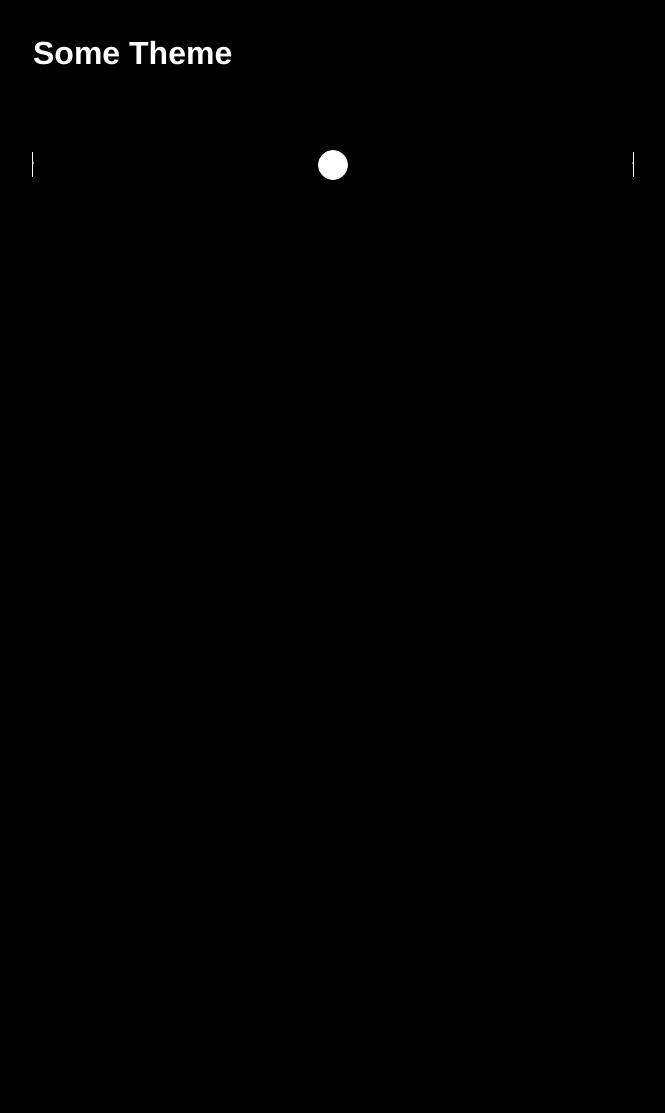
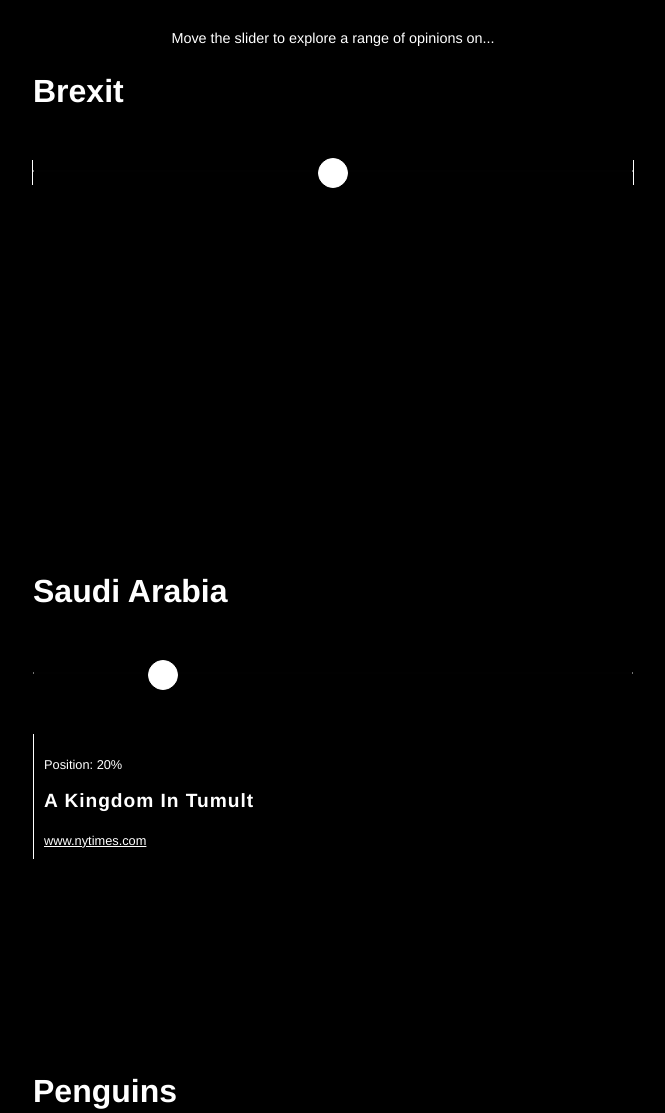
Before and after one commit to georgiamshaw/dfm, a website: page slider.html in a window 1280 px wide. Shown: the top 1113 px of the page, without its empty margins (307-972 px from the left). Before the commit the page ends 800 px from the top, so only its background shows below. Drawn offline with Linux system fonts and the light colour scheme.

Commit message:
Presentable version with dummy data

```diff
--- a/css/styles.css
+++ b/css/styles.css
@@ -2,7 +2,21 @@ body {
   font-family: Helvetica, Sans-Serif;
   background-color: black;
   color: white;
+
 }
+
+.move-slider-container {
+  width: 600px;
+  margin: 30px auto 0px auto;
+  text-align: center;
+
+}
+
+.move-slider {
+  font-size: 0.9em;
+  margin: auto;
+}
+
 
 .article-slider-container {
   width: 600px; /* Needs to match .article-slider-input width */
@@ -25,8 +39,9 @@ body {
   font-size: 2em;
   align-self: baseline;
 
-  margin-bottom: 80px;
+  margin-bottom: 50px;
 }
+
 
 
 .slider-value {
@@ -61,6 +76,7 @@ body {
   line-height: 1.4em;
 }
 
+
 .article-link, .article-position {
   max-width: 90%;
   font-size: 0.8em;
@@ -90,6 +106,108 @@ body {
   margin-top: 60px;
 }
 
+
+
+/* DUMMY */
+
+.move-slider-container-dummy {
+  width: 600px;
+  margin: 30px auto 0px auto;
+  text-align: center;
+
+}
+
+.move-slider-dummy {
+  font-size: 0.9em;
+  margin: auto;
+}
+
+
+.article-slider-container-dummy {
+  width: 600px; /* Needs to match .article-slider-input width */
+  height: 500px;
+  margin: auto;
+  display: flex;
+  flex-direction: column;
+  align-items: center;
+
+}
+
+
+.slider-left_label-dummy, .slider-right_label-dummy {
+  font-size: 0.8em;
+  width: 60px;
+}
+
+
+.article-slider-title-dummy {
+  font-size: 2em;
+  align-self: baseline;
+
+  margin-bottom: 50px;
+}
+
+.slider-value-dummy {
+  font-size: 0.9em;
+  margin-top: -40px;
+  margin-bottom: 20px;
+  /* border-left: 1px white solid; */
+
+  font-style: italic;
+  left: 20%;
+  padding-left: 10px;
+  align-self: flex-end;
+}
+
+.article-container-dummy {
+  width: 300px;
+  height: auto;
+  border-left: 1px white solid;
+  padding: 10px;
+  margin-top: 50px;
+
+  align-self: flex-start;
+}
+
+
+
+
+.article-title-dummy {
+  max-width: 90%;
+  font-size: 1.2em;
+  letter-spacing: 0.05em;
+  line-height: 1.4em;
+}
+
+
+.article-link-dummy, .article-position-dummy {
+  max-width: 90%;
+  font-size: 0.8em;
+  color: white;
+  overflow: hidden;
+
+}
+
+.slider-container-dummy {
+  display: flex;
+  flex-direction: column;
+  align-items: center;
+  height: 25px;
+
+  border-left: 1px white solid;
+  border-right: 1px white solid;
+}
+
+.slider-label-dummy {
+  display: none;
+  font-size: 1em;
+  font-weight: bold;
+}
+
+.slider-input-dummy {
+  width: 600px; /* Needs to match .article-slider-container width */
+  margin-top: 60px;
+}
 
 
 
--- a/js/index.js
+++ b/js/index.js
@@ -4,61 +4,72 @@ const mockData = {
    "left_label": "leave",
    "right_label": "remain",
    "news": [{
-    "source_name": "Lifehacker.com",
-    "title": "What You Should Know About a 'No-Deal' Brexit",
+       "source_name": "Gizmodo.com",
+       "title": "UK Government Plans to Collect 'Targeted and Personalized' Data on Internet Users to Prepare For Brexit: Report",
        "url": "https://lifehacker.com/what-you-should-know-about-a-no-deal-brexit-1837665694",
        "position": "0"
-  }, {
+     },
+     {
        "source_name": "The New York Times",
-    "title": "Your Wednesday Briefing",
-    "url": "https://www.nytimes.com/2019/09/04/briefing/dorian-brexit-ariana-grande.html",
+       "title": "Taliban, Brexit, Juul: Your Monday Evening Briefing",
+       "url": "https://www.nytimes.com/2019/09/09/briefing/taliban-brexit-juul.html",
        "position": "10"
-  }, {
+     },
+     {
+       "source_name": "The New York Times",
+       "title": "Boris Johnson’s Do-or-Die Debacle",
+       "url": "https://www.nytimes.com/2019/09/06/opinion/boris-johnson-brexit-election.html",
+       "position": "20"
+     },
+     {
        "source_name": "Mashable",
        "title": "Portuguese national interrupts TV interview, gives moving speech about Brexit's impact",
        "url": "https://mashable.com/article/brexit-portuguese-national-sky-news-interview/",
-    "position": "20"
-  }, {
+       "position": "30"
+     },
+     {
+       "source_name": "Mashable",
+       "title": "Petition against suspending parliament ahead of Brexit passes 1.3 million signatures",
+       "url": "https://mashable.com/article/brexit-prorogation-petition/",
+       "position": "40"
+     },
+     {
+       "source_name": "BBC News",
+       "title": "UK government to ask Queen to suspend Parliament",
+       "url": "https://www.bbc.co.uk/news/uk-politics-49493632",
+       "position": "50"
+     },
+     {
+       "source_name": "CNN",
+       "title": "Analysis: Trump barges into Britain's Brexit crisis",
+       "url": "https://www.cnn.com/2019/08/28/politics/trump-johnson-brexit/index.html",
+       "position": "60"
+     },
+     {
+       "source_name": "Reuters",
+       "title": "Britain to 'unshackle' officials from most EU meetings ahead of Brexit",
+       "url": "https://www.reuters.com/article/us-britain-eu-meetings-idUSKCN1VA1GH",
+       "position": "70"
+     },
+     {
+       "source_name": "Reuters",
+       "title": "UK getting positive reception from Europe on Brexit plan: Raab",
+       "url": "https://www.reuters.com/article/us-britain-eu-raab-europe-idUSKCN1VO0KG",
+       "position": "80"
+     },
+     {
+       "source_name": "BBC News",
+       "title": "Brexit: Labour urges Parliament recall after no-deal Brexit papers released",
+       "url": "https://www.bbc.co.uk/news/uk-politics-49671566",
+       "position": "90"
+     },
+     {
        "source_name": "The New York Times",
-    "title": "Your Tuesday Briefing",
-    "url": "https://www.nytimes.com/2019/09/03/briefing/boat-fire-brexit-naomi-osaka.html",
-    "position": "30"
-  }, {
-    "source_name": "The New York Times",
-    "title": "Your Thursday Briefing",
-    "url": "https://www.nytimes.com/2019/09/05/briefing/south-carolina-brexit-us-open.html",
-    "position": "40"
-  }, {
-    "source_name": "CNN",
-    "title": "'Fight to the death' in Parliament over Brexit",
-    "url": "https://www.cnn.com/videos/world/2019/09/04/boris-johnson-brexit-parliament-rebel-alliance-vpx.cnn",
-    "position": "50"
-  }, {
-    "source_name": "TechCrunch",
-    "title": "Fitbit, Andela, AfricaTech, startups and Brexit, plus content moderation",
-    "url": "http://techcrunch.com/2019/08/30/fitbit-andela-africatech-startups-and-brexit-plus-content-moderation/",
-    "position": "60"
-  }, {
-    "source_name": "The New York Times",
-    "title": "Taliban, Brexit, Juul: Your Monday Evening Briefing",
-    "url": "https://www.nytimes.com/2019/09/09/briefing/taliban-brexit-juul.html",
-    "position": "70"
-  }, {
-    "source_name": "BBC News",
-    "title": "Brexit: What happened on Thursday?",
-    "url": "https://www.bbc.co.uk/news/av/uk-politics-49601230/brexit-what-happened-on-thursday",
-    "position": "80"
-  }, {
-    "source_name": "The New York Times",
-    "title": "Your Wednesday Briefing",
-    "url": "https://www.nytimes.com/2019/09/04/briefing/dorian-brexit-ariana-grande.html",
-    "position": "90"
-  }, {
-    "source_name": "BBC News",
-    "title": "Brexit: What happened on Monday?",
-    "url": "https://www.bbc.co.uk/news/av/uk-politics-49558313/brexit-what-happened-on-monday",
+       "title": "Boris Johnson Shortens the Fuse on Brexit",
+       "url": "https://www.nytimes.com/2019/08/28/opinion/brexit-parliament.html",
        "position": "100"
-  }]
+     }
+   ]
  }
 
 // POPULATE PAGE
--- a/slider.html
+++ b/slider.html
@@ -11,22 +11,19 @@
   </head>
   <body>
 
+    <section class="move-slider-container">
+    <p class="move-slider">Move the slider to explore a range of opinions on...</p>
+  </section>
+
     <section class="article-slider-container">
 
-      <h1 class="article-slider-title">Some Theme</h1>
+      <h1 class="article-slider-title">Brexit</h1>
 
-      <!-- Slider with step 1 -->
-      <!-- <p class="slider-left_label">Left</p>
-      <p class="slider-right_label">Right</p> -->
-      <!-- <p class="slider-value">Position: 50%</p> -->
       <section class="slider-container">
-
-
 
         <label class="slider-label" for="sentiment">Sentiment</label>
         <input class="slider-input" type="range" name="sentiment"
                min="0" max="100" value="50" step="10">
-
 
         <!-- <section class="article-container" style="display: block" id="20">
           <h2 class="article-title">David Cameron's Brexit Bust</h1>
@@ -34,17 +31,43 @@
             www.nytimes.com
           </a>
         </section> -->
+      </section>
+
+    </section>
 
 
-
-      </section>
+      <section class="article-slider-container-dummy" id="dummy">
+        <h1 class="article-slider-title-dummy">Saudi Arabia</h1>
+        <section class="slider-containe-dummy">
+          <label class="slider-label-dummy" for="sentiment">Sentiment</label>
+          <input class="slider-input-dummy" type="range" name="sentiment"
+                 min="0" max="100" value="20" step="10">
+            <section class="article-container-dummy" style="display: block" id="20">
+            <p class="article-position-dummy">Position: 20%</p>
+             <h2 class="article-title-dummy">A Kingdom In Tumult</h1>
+             <a class="article-link-dummy" href="https://www.nytimes.com/2016/06/27/opinion/david-camerons-brexit-bust.html?searchResultPosition=2">
+               www.nytimes.com
+             </a>
+           </section>
+        </section>
+    </section>
 
 
-
-
-
-
-    </section>
+    <section class="article-slider-container-dummy" id="dummy">
+      <h1 class="article-slider-title-dummy">Penguins</h1>
+      <section class="slider-containe-dummy">
+        <label class="slider-label-dummy" for="sentiment">Sentiment</label>
+        <input class="slider-input-dummy" type="range" name="sentiment"
+               min="0" max="100" value="80" step="10">
+          <section class="article-container-dummy" style="display: block" id="20">
+          <p class="article-position-dummy">Position: 80%</p>
+           <h2 class="article-title-dummy">London Aquarium announces first ever gender neutral penguin.</h1>
+           <a class="article-link-dummy" href="https://www.nytimes.com/2016/06/27/opinion/david-camerons-brexit-bust.html?searchResultPosition=2">
+             www.independent.co.uk
+           </a>
+         </section>
+      </section>
+  </section>
 
 
     <script src="js/index.js"></script>
```
Lines whose indentation alone changed are shown as unchanged.
